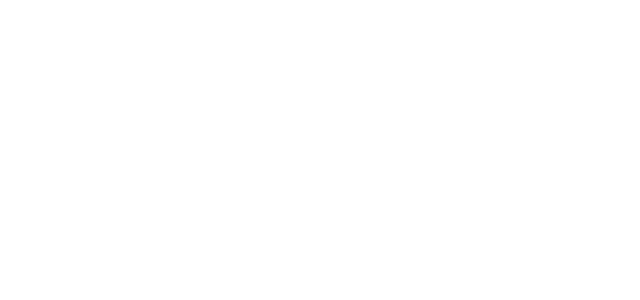
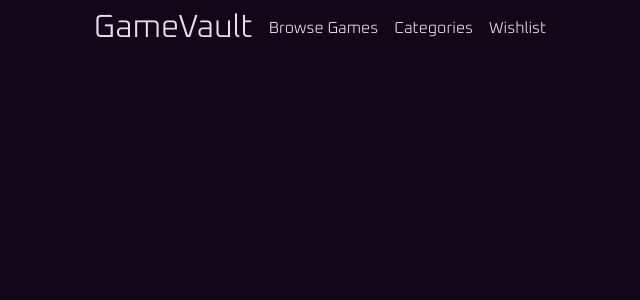
Before and after one commit to Ali200674/digital-game-store, a React (Vite) app in the folder frontend/: page / in a window 1280 px wide. Shown: the top 300 px of the page, without its empty margins (320-960 px from the left). Built offline with nearby package versions, Linux system fonts and the light colour scheme.

Commit message:
Added a header with a p element and span elements that represent other pages of the website that will be later added.

```diff
--- a/frontend/index.html
+++ b/frontend/index.html
@@ -3,6 +3,9 @@
   <head>
     <meta charset="UTF-8" />
     <meta name="viewport" content="width=device-width, initial-scale=1.0" />
+    <link rel="preconnect" href="https://fonts.googleapis.com">
+    <link rel="preconnect" href="https://fonts.gstatic.com" crossorigin>
+    <link href="https://fonts.googleapis.com/css2?family=Oxanium:wght@200..800&display=swap" rel="stylesheet">
     <title>GameVault</title>
   </head>
   <body>
--- a/frontend/package.json
+++ b/frontend/package.json
@@ -11,7 +11,8 @@
   },
   "dependencies": {
     "react": "^19.2.8",
-    "react-dom": "^19.2.8"
+    "react-dom": "^19.2.8",
+    "react-router-dom": "^7.18.4"
   },
   "devDependencies": {
     "@types/node": "^24.13.3",
--- a/frontend/src/App.tsx
+++ b/frontend/src/App.tsx
@@ -4,7 +4,7 @@
 function App() {
 
   return (
-    <Home/>
+      <Home/>
   )
 }
 
--- /dev/null
+++ b/frontend/src/components/first-page/Header.tsx
@@ -0,0 +1,16 @@
+function Header() {
+    return (
+        <header>
+            <div>
+                <p>GameVault</p>
+            </div>
+            <nav>
+                <span>Browse Games</span>
+                <span>Categories</span>
+                <span>Wishlist</span>
+            </nav>
+        </header>
+    )
+}
+
+export default Header
--- a/frontend/src/components/first-page/Home.tsx
+++ b/frontend/src/components/first-page/Home.tsx
@@ -1,9 +1,10 @@
 import "../../styles/home.css"
+
+import Header from "./Header.tsx";
 
 function Home() {
     return (
-        <>
-        </>
+    <Header/>
     )
 }
 
--- a/frontend/src/styles/home.css
+++ b/frontend/src/styles/home.css
@@ -0,0 +1,40 @@
+
+/* Variables */
+:root {
+    --text-color: #E8DEF0;
+    --background-color: #110719;
+    --primary-color: #BC86E8;
+    --secondary-color: #5E0F9F;
+    --accent-color: #9518FC;
+}
+
+* {
+    box-sizing: border-box;
+
+    /* For the font type */
+    font-family: "Oxanium", sans-serif;
+    font-optical-sizing: auto;
+    font-weight: 300;
+    font-style: normal;
+}
+
+body {
+    background-color: var(--background-color);
+}
+
+header {
+    display: flex;
+
+    align-items: center;
+    justify-content: center;
+
+    color: var(--text-color);
+}
+
+header p {
+    font-size: 2rem;
+}
+
+header span, header p {
+    margin: 0 .5rem
+}
```
Also changed, not shown: 1 other file (tests, documents, lock files or other folders).
